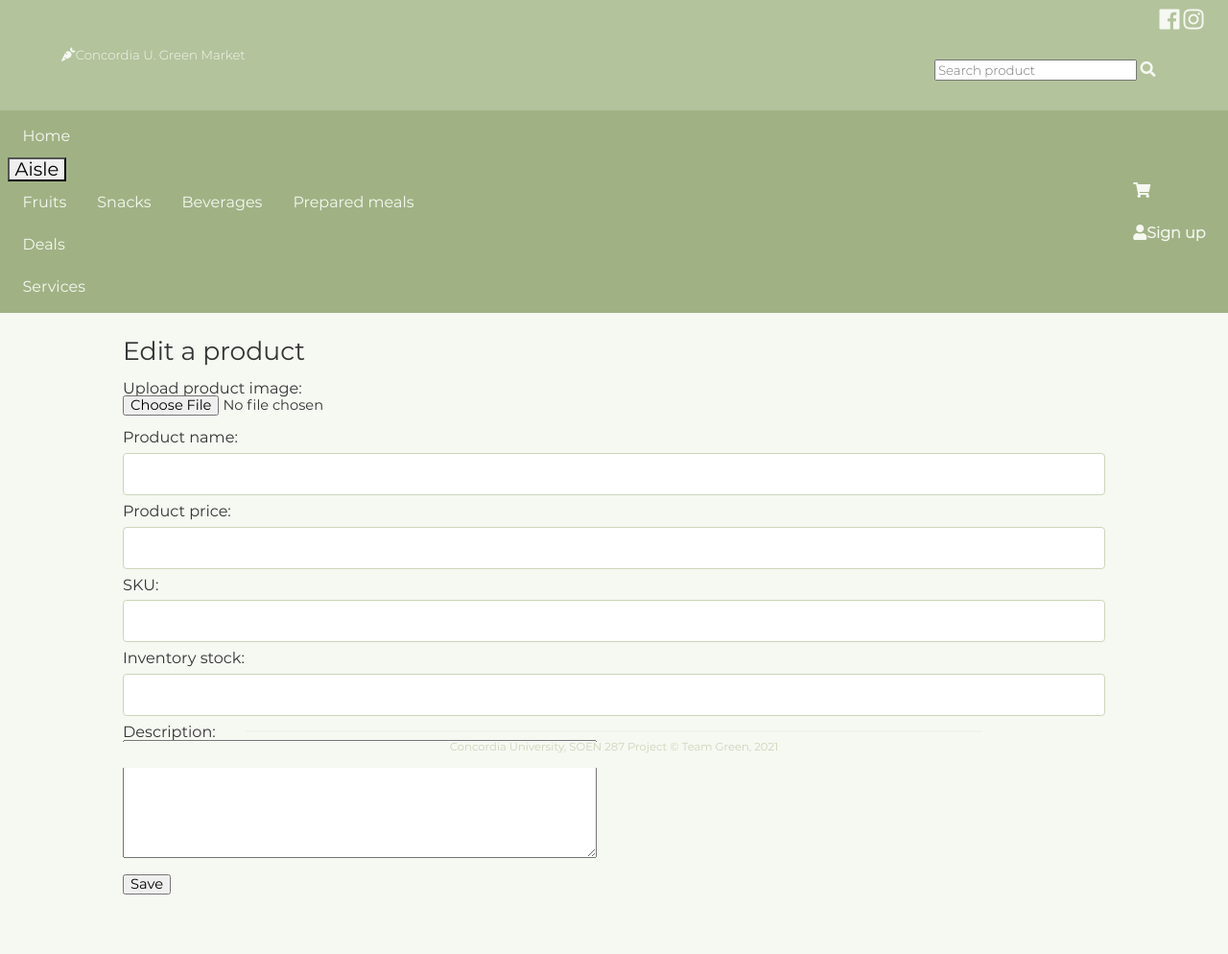
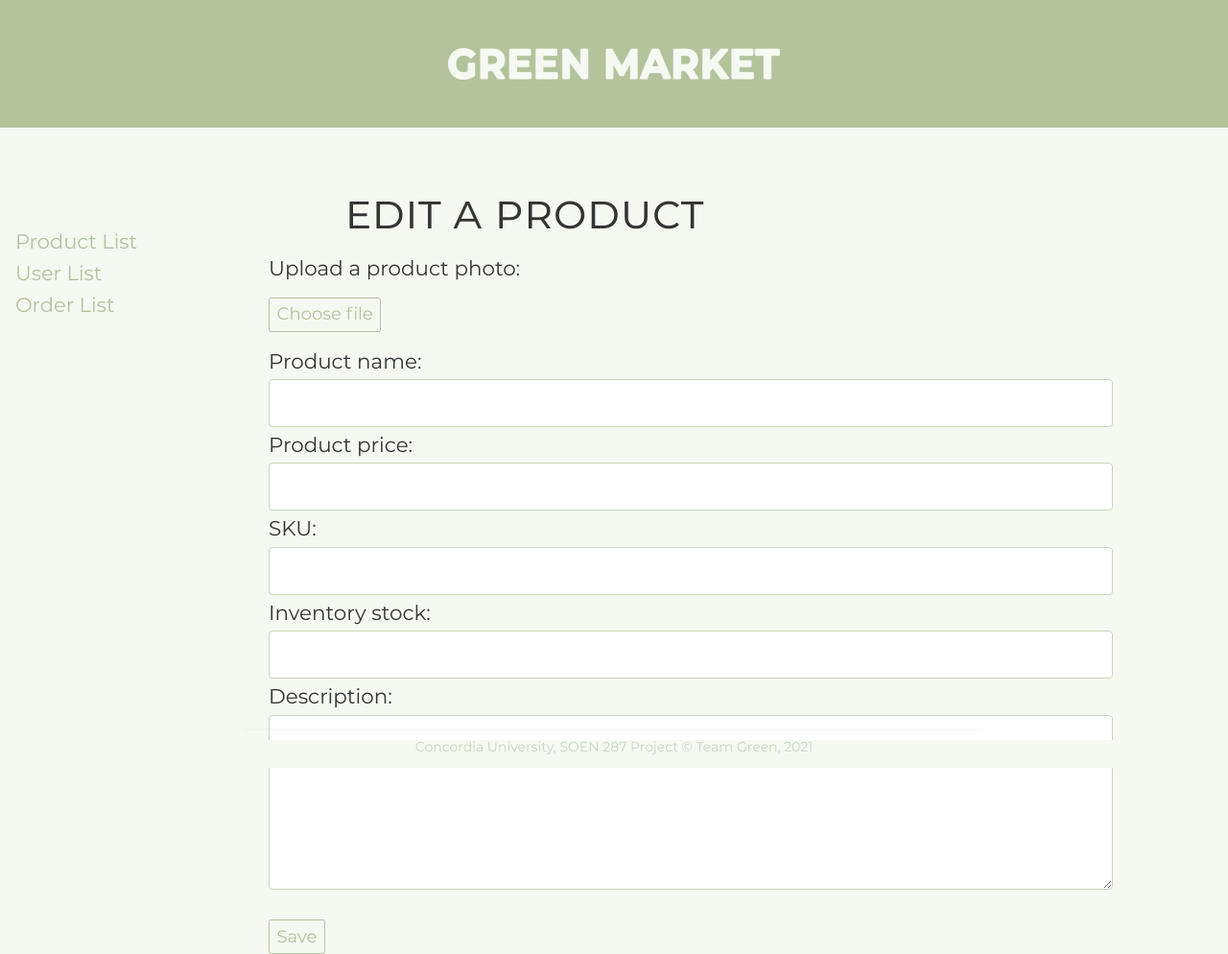
Before and after one commit to carloako/GreenMarket-v2, a PHP site: page /P8/P8-edit_product.html in a window 1280 px wide. Shown: the whole page at 96% size. Before the commit the page ends 932 px from the top, so only its background shows below. Run offline with PHP 8.4, Linux system fonts and the light colour scheme; some libraries are stand-ins or nearby versions.

Commit message:
back end in-progress

```diff
--- a/P7/P7-product_list.html
+++ b/P7/P7-product_list.html
@@ -133,7 +133,7 @@
 
       </table>
       <br>
-      <form action="../P8/P8-edit_product.html" style="margin-left:10%;"> <input type="submit" value="Add a new product" />
+      <form action="../P8/P8-edit_product.html" style="margin-left:10%;"> <input class="btn btn-primary" type="submit" value="Add a new product" />
       </form>
     </div>
     </div>
--- a/P7_P12-style.css
+++ b/P7_P12-style.css
@@ -73,6 +73,7 @@ table caption {
   border-color: #b3c39c;
   background-color:#f6f8f2;
   size: 80%;
+  font-size: 18px;
 }
 .btn-primary:hover {
   color: #f6f8f2;
@@ -111,6 +112,23 @@ table caption {
   margin-left: 160px;
   padding: 0px 10px;
 }
+
+/* chose file styling */
+input[type="file"] {
+  display: none;
+}
+
+/* text area fixing */
+textarea#styled {
+  width: 100%;
+  padding: 12px 20px;
+  margin: 8px 0;
+  display: inline-block;
+  border: 1px solid #cbd6b9;
+  border-radius: 4px;
+  box-sizing: border-box;
+}
+
 
 @media screen and (max-width: 600px) {
   table {
--- a/P8/P8-edit_product.html
+++ b/P8/P8-edit_product.html
@@ -1,13 +1,27 @@
 <!DOCTYPE html>
 <html lang="en">
-
   <head>
     <title>Green Market</title>
-  <meta charset="utf-8" name="viewport" content="width = device-width, initial-scale = 1" />
-  <link rel="stylesheet" href="https://unpkg.com/swiper/swiper-bundle.min.css" />
-  <link rel="stylesheet" href="https://use.fontawesome.com/releases/v5.0.8/css/all.css" />
+    <meta
+      charset="utf-8"
+      name="viewport"
+      content="width = device-width, initial-scale = 1"
+    />
+    <link
+      rel="stylesheet"
+      href="https://unpkg.com/swiper/swiper-bundle.min.css"
+    />
+    <link
+      rel="stylesheet"
+      href="https://use.fontawesome.com/releases/v5.0.8/css/all.css"
+    />
     <!-- install Bootstrap 4 CDN -->
-  <link href="https://cdn.jsdelivr.net/npm/bootstrap@5.0.2/dist/css/bootstrap.min.css" rel="stylesheet" integrity="sha384-EVSTQN3/azprG1Anm3QDgpJLIm9Nao0Yz1ztcQTwFspd3yD65VohhpuuCOmLASjC" crossorigin="anonymous" />
+    <link
+      href="https://cdn.jsdelivr.net/npm/bootstrap@5.0.2/dist/css/bootstrap.min.css"
+      rel="stylesheet"
+      integrity="sha384-EVSTQN3/azprG1Anm3QDgpJLIm9Nao0Yz1ztcQTwFspd3yD65VohhpuuCOmLASjC"
+      crossorigin="anonymous"
+    />
     <!-- Custom Stylesheets -->
     <link href="../stylesheet.css" rel="stylesheet" />
     <link href="../P5_P6-style.css" rel="stylesheet" />
@@ -15,69 +29,37 @@
   </head>
 
   <body>
+    <div id="page-container">
+      <div id="content-wrap">
     <header>
-    <div class="header-1">
-      <!-- facebook and instagram shortcut logos -->
-      <div class="follow">
-        <a href="#" class="fab fa-facebook" style="font-size: 24px"></a>
-        <a href="#" class="fab fa-instagram" style="font-size: 24px"></a>
+      <div class="header-2">
+        <!-- main logo and search bar -->
+        <a href="../P1/index.html" class="logo"><img src="../green_market-logo-backend.png" id="market-name">
+        </a>
       </div>
+    </header>
+<p><br/></p>
+<p><br/></p>
+
+<!--sidebar-->
+<div class="sidenav">
+  <a href="../P7/P7-product_list.html" class="sidenav-item">Product List</a>
+  <a href="../P9/P9-user_list.html" class="sidenav-item">User List</a>
+  <a href="../P11/P11-order_list.html" class="sidenav-item">Order List</a>
 </div>
 
-    <div class="header-2">
-      <!-- main carrot logo and search bar -->
-
-      <a href="../P1/index.html" class="logo" id="title">
-        <i class="fas fa-carrot" id="favicon"></i>Concordia U. Green Market
-      </a>
-
-      <form action="" class="search-bar-container">
-        <input type="search" id="search-bar" placeholder="Search product" />
-        <a href="#"><label for="search-bar" class="fas fa-search"></label></a>
-      </form>
-    </div>
-
-    <div class="nav">
-      <!-- menu bars -->
-
-      <nav class="navbar navbar-inverse">
-        <div class="container-fluid">
-          <ul class="nav navbar-nav">
-            <li class="active"><a href="../P1/index.html">Home</a></li>
-            <li class="active" id="dropdown">
-              <button class="dropbtn" id="aisle">Aisle</button>
-              <div class="dropdown-content">
-                <a href="../P2-P3/john/fruits.html">Fruits</a>
-                <a href="../P2-P3/ulas/snacks-aisle.html">Snacks</a>
-                <a href="../P2-P3/francis/beverages.html">Beverages</a>
-                <a href="../P2-P3/eve/prepared-meals.html">Prepared meals</a>
-              </div>
-            </li>
-            <li class="active"><a href="#">Deals</a></li>
-            <li class="active"><a href="#">Services</a></li>
-          </ul>
-          <ul class="nav navbar-nav navbar-right">
-            <li>
-              <a href="../P4/P4-shopping_cart.html" class="fas fa-shopping-cart" id="shopping-cart"></a>
-            </li>
-            <li>
-              <a href="../P5/P5-login.html" class="fas fa-user" id="user">Sign up</a>
-            </li>
-          </ul>
-        </div>
-      </nav>
-    </div>
-  </header>
-
-  <p><br /></p>
-  <p><br /></p>
+<!--main-->
+<div class="main">
+<br/>
+<br/>
   <div style="margin-left:10%; margin-right:10%;">
     <div class="product-edit">
-      <h1>Edit a product</h1>
+      <h2>Edit a product</h2>
       <br>
       <form class="" action="../P7/P7-product_list.html" method="post">
-        <label for="pimage">Upload product image:</label><br>
-        <input type="file" id="pimage" value=""><br><br>
+        <label for="pimage">Upload a product photo:</label><br/><br/>
+        <label for="pimage" class="btn btn-primary">Choose file<br>
+        <input type="file" id="pimage" value=""></label><br><br>
         <label for="pname">Product name:</label>
         <input type="text" id="pname"><br>
         <label for="pprice">Product price:</label>
@@ -87,14 +69,14 @@
         <label for="qty">Inventory stock:</label>
         <input type="text" id="qty"><br>
         <label for="description">Description:</label><br>
-        <textarea name="name" rows="8" cols="50"></textarea><br>
+        <textarea name="name" id="styled" rows="8" cols="50"></textarea><br>
         <br>
-        <input type="submit" value="Save">
+        <input class="btn btn-primary" onclick="redirectproductlist" type="submit" value="Save">
       </form>
 
     </div>
   </div>
-
+</div>
 
 <!-- common footer section starts-->
 <section class="footer">
--- /dev/null
+++ b/P8/P8-js.js
@@ -0,0 +1,3 @@
+function redirectProductlist() {
+    var
+}
--- a/P9/P9-user_list.html
+++ b/P9/P9-user_list.html
@@ -89,7 +89,7 @@
 
         </table>
         <br>
-        <form action="../P10/P10-edit_user.html" style="margin-left:10%;"> <input type="submit" value="Add a new user" />
+        <form action="../P10/P10-edit_user.html" style="margin-left:10%;"> <input class="btn btn-primary" type="submit" value="Add a new user" />
         </form>
       </div>
     </div>
```
Lines whose indentation alone changed are shown as unchanged.
